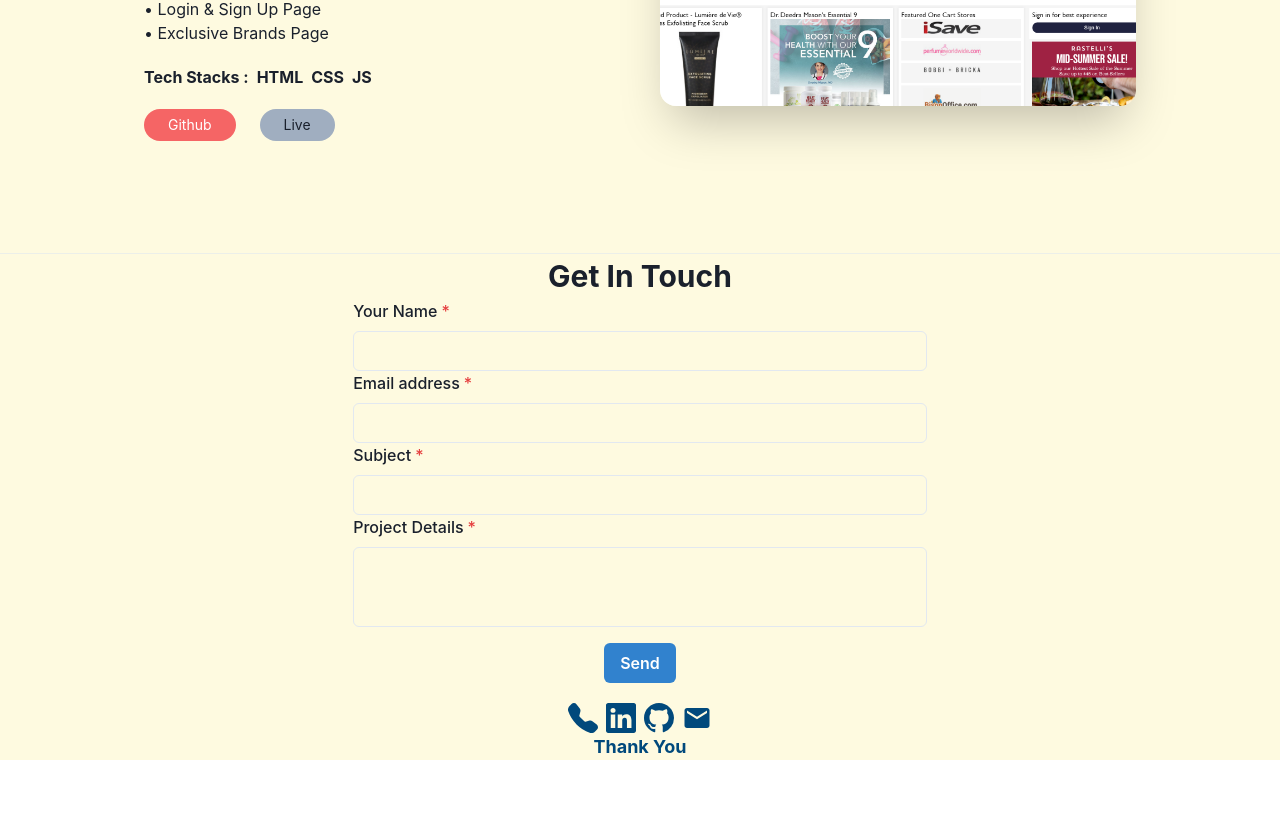
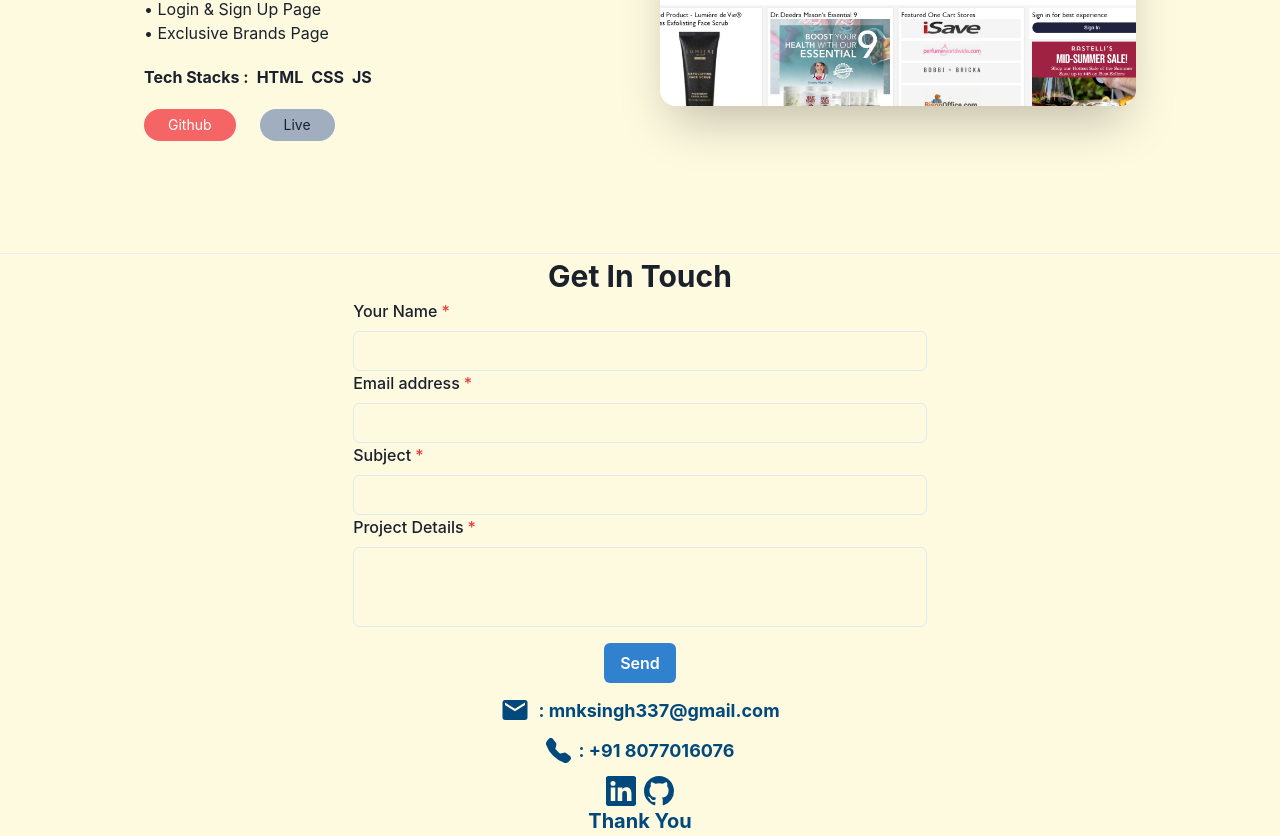
Before and after one commit to mak-1997/mak-1997.github.io, a React (Create React App) app: page / in a window 1280 px wide. Shown: the part 4339-5175 px from the top of the page. Before the commit the page ends 5099 px from the top, so only its background shows below. Built offline with nearby package versions, Linux system fonts and the light colour scheme.

Commit message:
updated contact section

```diff
--- a/src/components/About.jsx
+++ b/src/components/About.jsx
@@ -35,7 +35,6 @@ const About = () => {
             are helpful for masses and serve as a greate helpful entity.
           </Text>
           <Button
-
             marginTop="5"
             as="a"
             rightIcon={<DownloadIcon />}
--- a/src/components/Contact.jsx
+++ b/src/components/Contact.jsx
@@ -17,7 +17,6 @@ import { MdEmail } from "react-icons/md";
 import { FaPhone } from "react-icons/fa";
 
 import emailjs from "emailjs-com";
-
 
 const Contact = () => {
   const [isLoading, setIsLoading] = React.useState(false);
@@ -40,7 +39,8 @@ const Contact = () => {
         form.current,
         "j3fgWtwIDM0cW16rT"
       )
-      .then((result) => {
+      .then(
+        (result) => {
           toast({
             title: "Email sent!",
             description:
@@ -60,7 +60,8 @@ const Contact = () => {
             duration: 5000,
             isClosable: true,
           });
-      });
+        }
+      );
   };
 
   const handleSubmit = async (event) => {
@@ -100,23 +101,58 @@ const Contact = () => {
             Send
           </Button>
         </Box>
-        <Box marginTop={"5"} >
-          <HStack justifyContent={"center"} _hover={{ cursor: "pointer"}} color="#01497C">
-          <BsFillTelephoneFill id="contact-phone"
-              onClick={() =>{
-                navigator.clipboard.writeText('+91 8077016076');
+        <Box marginTop={"3"}>
+          <HStack
+            _hover={{ cursor: "pointer" }}
+            margin={"auto"}
+            justifyContent={"center"}
+            color="#01497C"
+            id="contact-phone"
+            marginTop={"3"}
+          >
+            <MdEmail
+              onClick={() =>
+                window.open("mailto: mnksingh337@gmail.com", "_blank")
+              }
+              size="30px"
+            />
+            <Text as="b" fontSize={"lg"} id="contact-email">
+              {" "}
+              : mnksingh337@gmail.com
+            </Text>
+          </HStack>
+          <HStack
+            _hover={{ cursor: "pointer" }}
+            margin={"auto"}
+            justifyContent={"center"}
+            color="#01497C"
+            marginTop={"3"}
+          >
+            <BsFillTelephoneFill
+              onClick={() => {
+                navigator.clipboard.writeText("+91 8077016076");
                 toast({
                   title: "Number copied!",
-                  description:
-                    "+91 8077016076",
+                  description: "+91 8077016076",
                   status: "success",
                   duration: 3000,
                   isClosable: true,
                 });
               }}
-              size="30px"/>
+              size="25px"
+            />
+            <Text as="b" fontSize={"lg"} id="contact-phone">
+              {" "}
+              : +91 8077016076
+            </Text>
+          </HStack>
+          <HStack
+            marginTop={"3"}
+            justifyContent={"center"}
+            _hover={{ cursor: "pointer" }}
+            color="#01497C"
+          >
             <BsLinkedin
-
               id="contact-linkedin"
               onClick={() =>
                 window.open(
@@ -133,21 +169,10 @@ const Contact = () => {
               }
               size="30px"
             />
-            <MdEmail
-              id="contact-email"
-              onClick={() =>
-                window.open(
-                  "mailto: mnksingh337@gmail.com",
-                  "_blank"
-                )
-              }
-              size="30px"
-            />
-
           </HStack>
         </Box>
       </Container>
-      <Text as="b" fontSize={"lg"} color="#01497C">
+      <Text as="b" fontSize={"xl"} color="#01497C" marginTop={"3"}>
         Thank You
       </Text>
     </Box>
```
Lines whose indentation alone changed are shown as unchanged.
